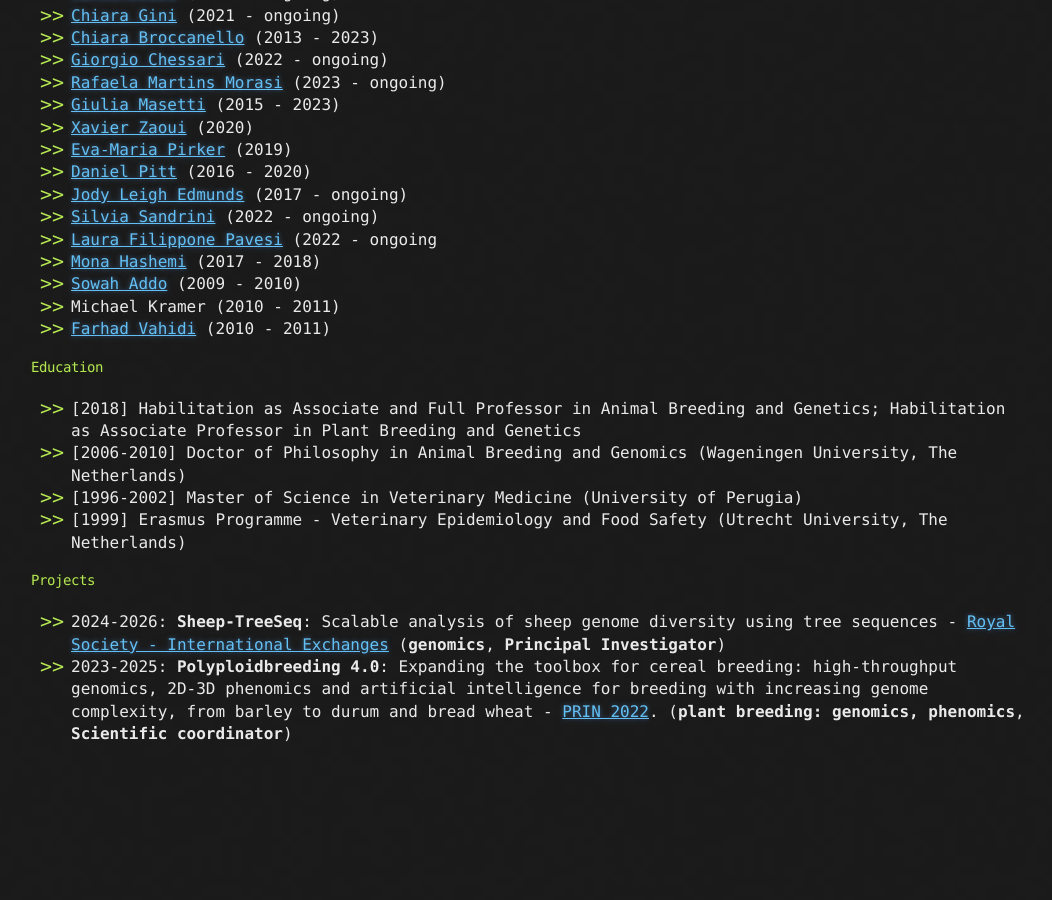
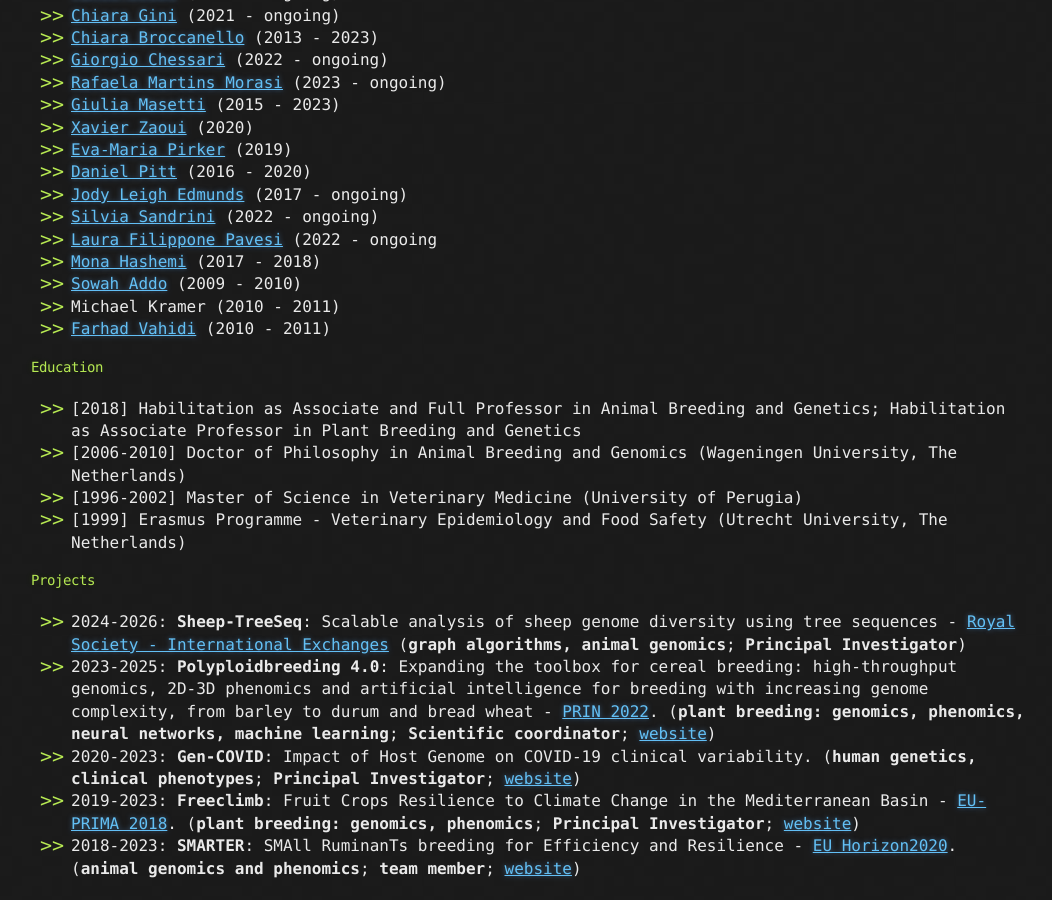
Before and after one commit to bioinformateachers/bioinformateachers.github.io, a Jekyll site: the page built from filippo.md, in a window 1280 px wide and 900 px high, scrolled down 2557 px. Shown: the whole window, without its empty margins (109-1161 px from the left). Built offline with Jekyll 4.4.1, drawn with Linux system fonts in a browser that asks for light colours; our own code applies the rules of GitHub Pages for plain Markdown files; before the commit the page ends 3323 px from its top, so only the background shows below that.

Commit message:
added: new projects

```diff
--- a/filippo.md
+++ b/filippo.md
@@ -100,5 +100,8 @@ Very smart people who I had the honor of mentoring:
 
 #### Projects
 
-- 2024-2026: **Sheep-TreeSeq**: Scalable analysis of sheep genome diversity using tree sequences - [Royal Society - International Exchanges](https://royalsociety.org/grants/international-exchanges/) (**genomics**, **Principal Investigator**)
-- 2023-2025: **Polyploidbreeding 4.0**: Expanding the toolbox for cereal breeding: high-throughput genomics, 2D-3D phenomics and artificial intelligence for breeding with increasing genome complexity, from barley to durum and bread wheat - [PRIN 2022](https://prin.mur.gov.it/Iniziative/Detail?key=FiJNdaCuA71Xq3jYMAuZeQ%3D%3D). (**plant breeding: genomics, phenomics**, **Scientific coordinator**)
+- 2024-2026: **Sheep-TreeSeq**: Scalable analysis of sheep genome diversity using tree sequences - [Royal Society - International Exchanges](https://royalsociety.org/grants/international-exchanges/) (**graph algorithms, animal genomics**; **Principal Investigator**)
+- 2023-2025: **Polyploidbreeding 4.0**: Expanding the toolbox for cereal breeding: high-throughput genomics, 2D-3D phenomics and artificial intelligence for breeding with increasing genome complexity, from barley to durum and bread wheat - [PRIN 2022](https://prin.mur.gov.it/Iniziative/Detail?key=FiJNdaCuA71Xq3jYMAuZeQ%3D%3D). (**plant breeding: genomics, phenomics, neural networks, machine learning**; **Scientific coordinator**; [website](https://polyploidbreeding.ibba.cnr.it/))
+- 2020-2023: **Gen-COVID**: Impact of Host Genome on COVID-19 clinical variability. (**human genetics, clinical phenotypes**; **Principal Investigator**; [website](https://sites.google.com/dbm.unisi.it/gen-covid))
+- 2019-2023: **Freeclimb**: Fruit Crops Resilience to Climate Change in the Mediterranean Basin - [EU-PRIMA 2018](https://prima-med.org/). (**plant breeding: genomics, phenomics**; **Principal Investigator**; [website](https://primafreeclimb.com/project/))
+- 2018-2023: **SMARTER**: SMAll RuminanTs breeding for Efficiency and Resilience - [EU Horizon2020](https://research-and-innovation.ec.europa.eu/funding/funding-opportunities/funding-programmes-and-open-calls/horizon-2020_en). (**animal genomics and phenomics**; **team member**; [website](https://smarterproject.eu/))
```
